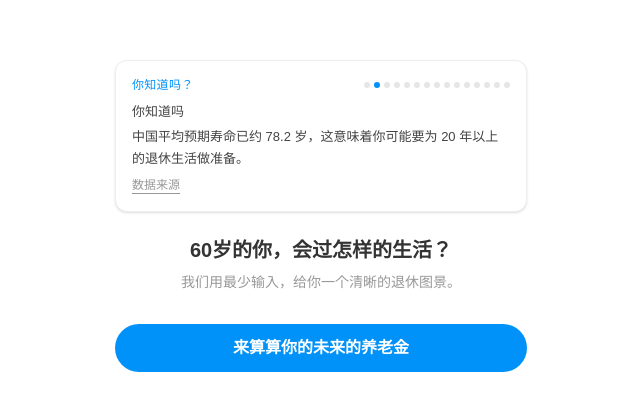
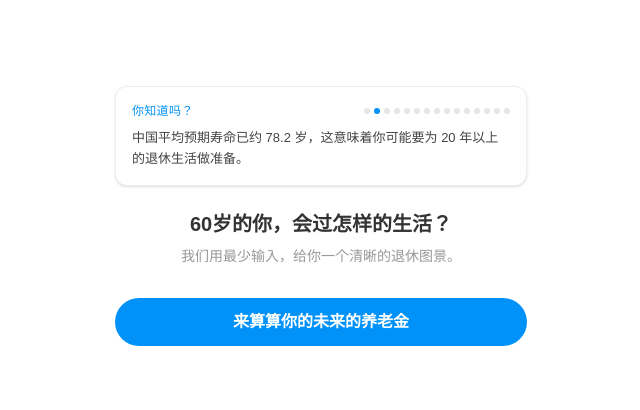
Before and after one commit to nina-jsl/pension_fof, a Next.js app in the folder pension-simulator/: page / in a window 1280 px wide. Shown: the part 138-548 px from the top of the page, without its empty margins (319-959 px from the left). Built offline with nearby package versions, Linux system fonts and the light colour scheme.

Commit message:
Update DidYouKnowCarousel.js

```diff
--- a/pension-simulator/components/UI/DidYouKnowCarousel.js
+++ b/pension-simulator/components/UI/DidYouKnowCarousel.js
@@ -43,9 +43,9 @@ export default function DidYouKnowCarousel({ items = [] }) {
         transition={{ duration: 0.28 }}
         className="mt-2 text-[13px] leading-relaxed text-[#444]"
       >
-        <p className="font-medium">{it.title}</p>
+        {/* <p className="font-medium">{it.title}</p> */}
         <p className="mt-1">{it.text}</p>
-        {it.source && (
+        {/* {it.source && (
           <a
             className="mt-2 inline-block text-xs text-[#999] underline underline-offset-4"
             href={it.source}
@@ -54,7 +54,7 @@ export default function DidYouKnowCarousel({ items = [] }) {
           >
             数据来源
           </a>
-        )}
+        )} */}
       </motion.div>
     </div>
   );
```
